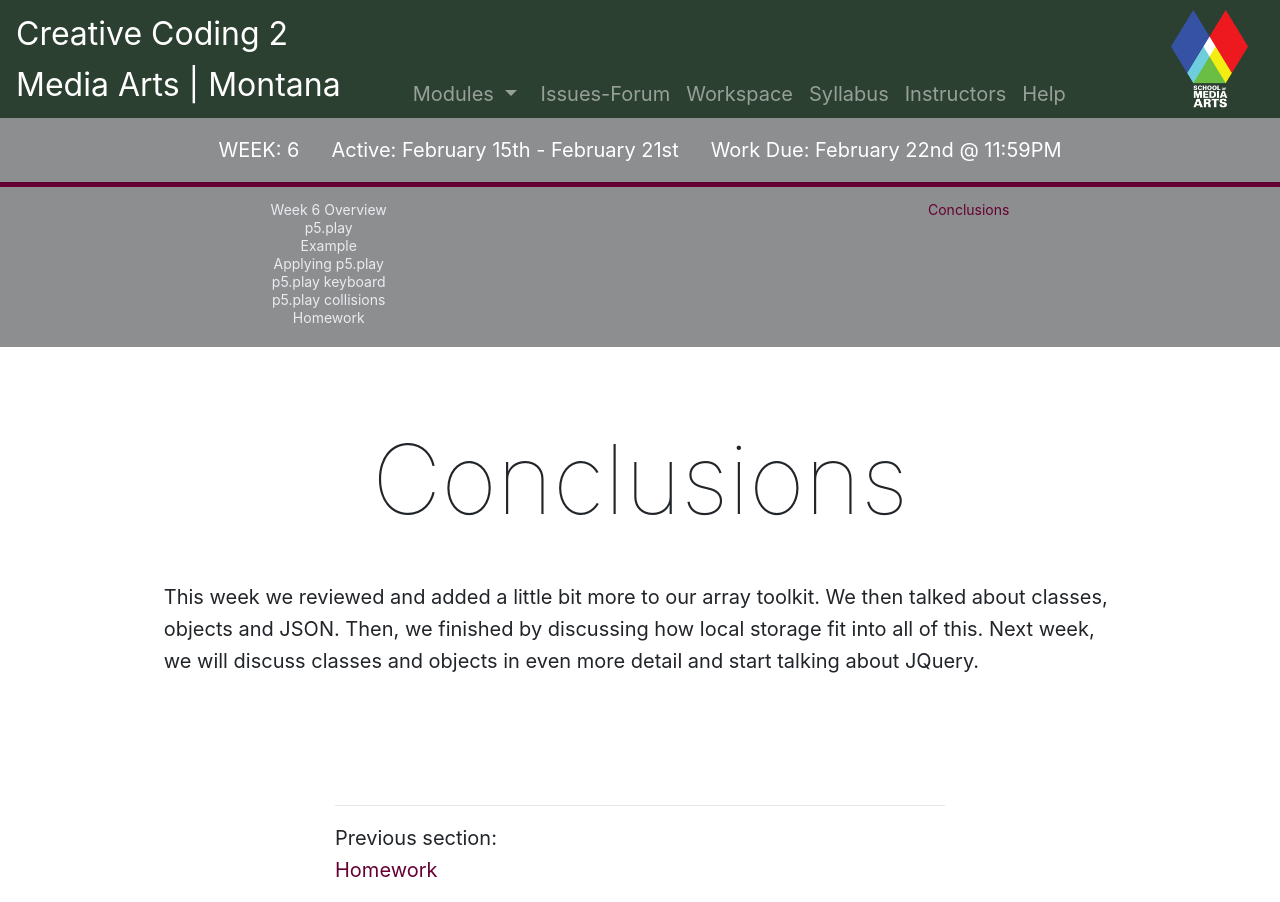
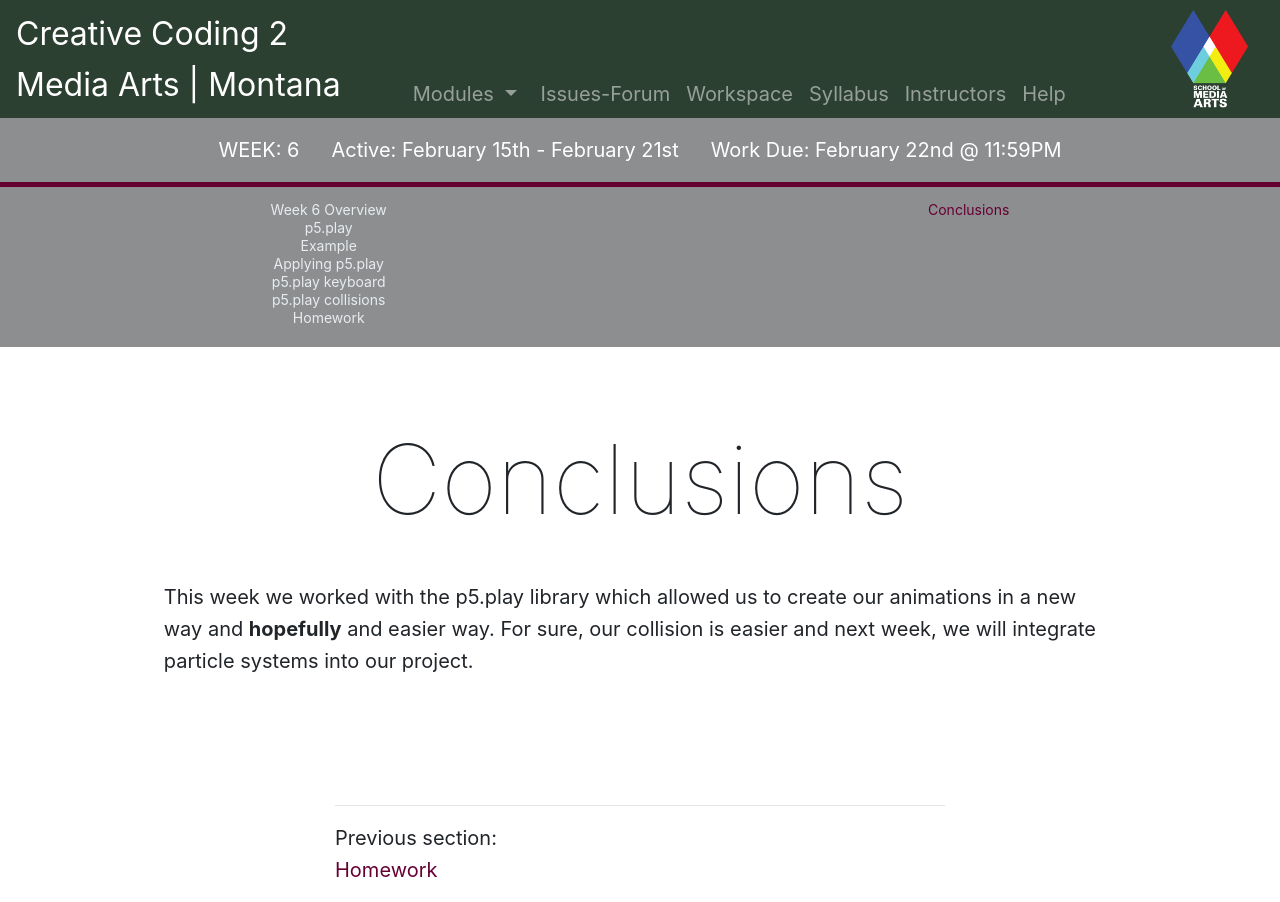
Before and after one commit to Montana-Media-Arts/220-creative-coding2-Spring2021, a Jekyll site: the page built from modules/week-6/_posts/2005-01-01-conclusions.md, in a window 1280 px wide. Built offline with Jekyll 4.4.1, drawn with Linux system fonts in a browser that asks for light colours; nearby versions of some CDN libraries; comment, search, counter and statistics services are not loaded.

Commit message:
Update 2005-01-01-conclusions.md

```diff
--- a/modules/week-6/_posts/2005-01-01-conclusions.md
+++ b/modules/week-6/_posts/2005-01-01-conclusions.md
@@ -6,4 +6,4 @@ jotted: false
 
 # Conclusions
 
-This week we reviewed and added a little bit more to our array toolkit.  We then talked about classes, objects and JSON.  Then, we finished by discussing how local storage fit into all of this.  Next week, we will discuss classes and objects in even more detail and start talking about JQuery.
+This week we worked with the p5.play library which allowed us to create our animations in a new way and **hopefully** and easier way.  For sure, our collision is easier and next week, we will integrate particle systems into our project.
```
